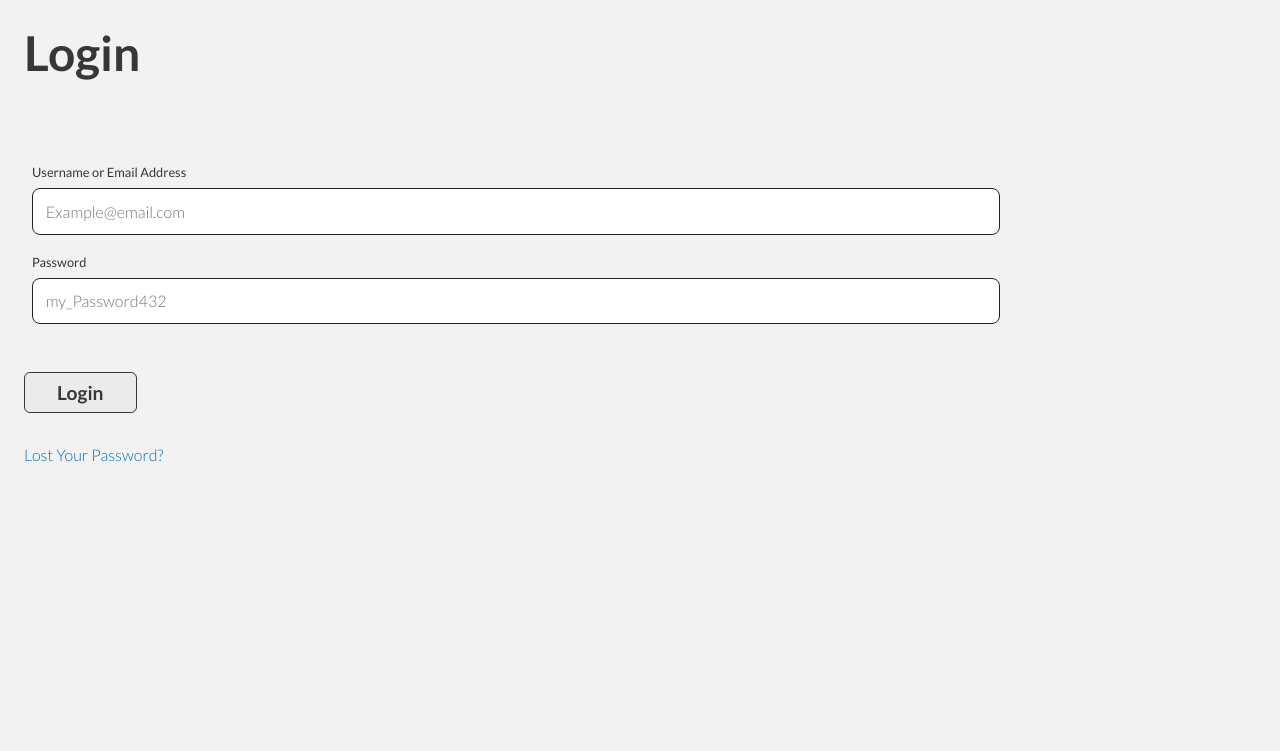
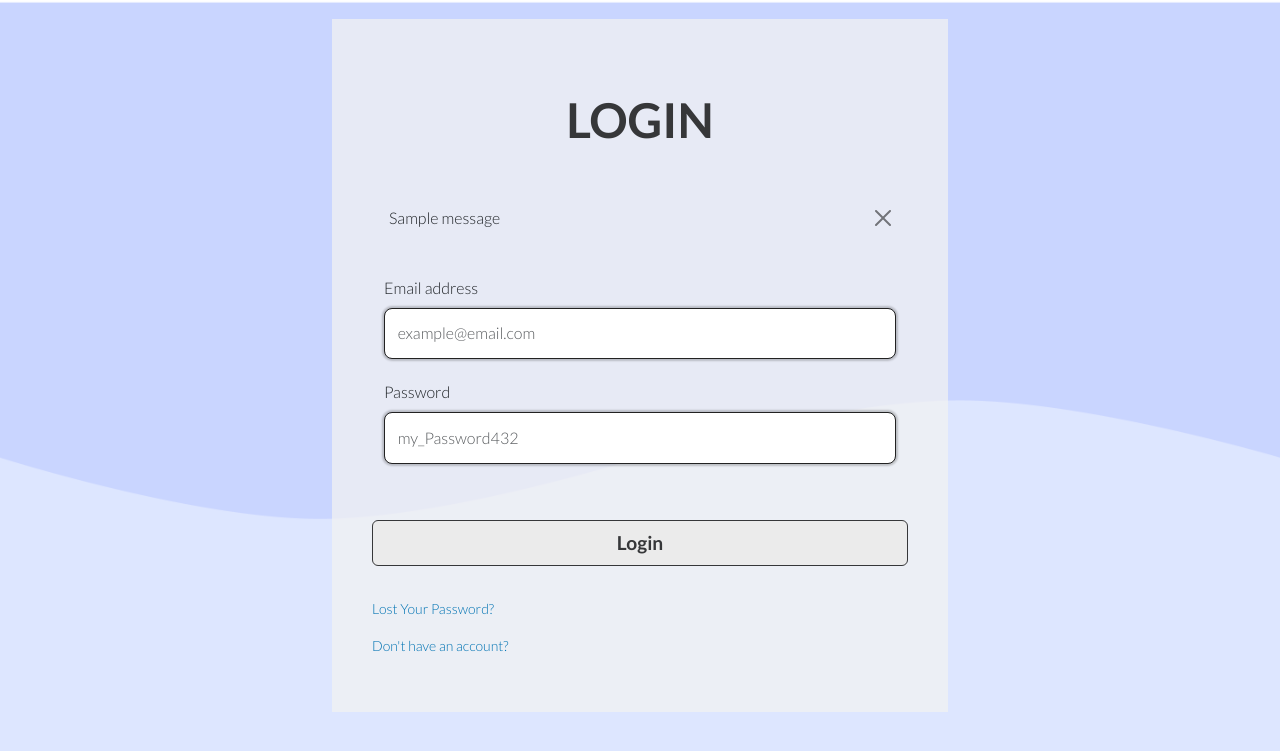
Before and after one commit to Bruno-Nicolai/Form-TABOOLA, a Django app: page /auth/login/ in a window 1280 px wide. Shown: the top 751 px of the page. Run offline with Django 4.2, Linux system fonts and the light colour scheme; tables that the repository leaves empty hold one stand-in row (values such as "Sample post"); one stand-in notice (Sample message) is shown.

Commit message:
Without working login

```diff
--- /dev/null
+++ b/templates/base/base.html
@@ -0,0 +1,21 @@
+{% load static %}
+
+<!DOCTYPE html>
+<html lang="en">
+  <head>
+      <meta charset="UTF-8" />
+      <meta name="viewport" content="width=device-width, initial-scale=1.0" />
+      <meta http-equiv="X-UA-Compatible" content="ie=edge" />
+
+      <title>{% block title %}{% endblock %}</title>
+      <link rel="stylesheet" href="https://cdn.jsdelivr.net/npm/bootstrap@5.3.1/dist/css/bootstrap.min.css" />
+      <link rel="stylesheet" href="{% static 'general/src/css/base.css' %}" />
+      {% block head %}{% endblock %}
+
+    </head>
+    <body>
+    {% block body %}{% endblock %}
+      </div>
+    </div>
+  </body>
+</html>
--- /dev/null
+++ b/templates/static/general/src/css/base.css
@@ -0,0 +1,147 @@
+@import url("https://fonts.googleapis.com/css2?family=Lato:wght@100;300;400;700&display=swap");
+
+*,
+*::before,
+*::after {
+  margin: 0;
+  padding: 0;
+  outline: none;
+  border: 0;
+  box-sizing: border-box;
+}
+
+body {
+  background-image: url('/static/general/assets/images/Wireframe.png');
+  background-size: cover;
+  max-height: 100vh;
+  overflow: hidden;
+  display: flex;
+  align-items: center;
+  justify-content: center;
+  overflow: scroll;
+  font-weight: 300;
+  font-family: "Lato", sans-serif;
+  margin: 1.2em;
+}
+
+:root {
+  --color-primary: #0073b3;
+  --color-success: #00bf8e;
+  --color-danger: #f75842;
+  --color-danger-variant: rgba(247, 88, 66, 0.4);
+  --color-warning: #ee9900;
+
+  --color-black: #525250;
+  --color-white: #f2f2f2;
+  --color-white-transparent: #f2f2f2c0;
+
+  --color-bg-input: #d4d4d4;
+  --color-text: #363739;
+  --color-bg-button: #ebebeb;
+  --color-bg-button-hover: #000;
+
+  --transition: all 400ms ease;
+}
+
+p,
+h1,
+h2,
+h3,
+h4,
+h5,
+h6 {
+  color: var(--color-text);
+}
+
+p {
+  text-align: justify;
+  color: var(--color-text);
+  font-size: 14px;
+  font-weight: 300;
+  word-wrap: break-word;
+}
+
+h2 {
+  padding: 2rem 0;
+  font-size: 2em;
+  text-transform: uppercase;
+}
+
+a {
+  color: var(--color-primary);
+  text-decoration: none;
+  transition: var(--transition);
+}
+
+a:hover,
+a:focus {
+  color: var(--color-danger-variant);
+  font-weight: 700;
+  text-decoration: none;
+  transition: var(--transition);
+}
+
+.container-fluid {
+  padding: 2.5rem;
+  min-width: fit-content;
+  max-width: 32rem;
+}
+
+.container-sm {
+  min-width: fit-content;
+  max-width: 330px;
+}
+
+.form-control {
+  width: 100%;
+  margin: 0.5rem 0;
+  min-width: 32rem;
+  font-size: 18px;
+  display: block;
+  width: 100%;
+  font: inherit;
+  padding: 0.8rem;
+  border: 1px solid #222;
+  border-radius: 8px;
+  box-shadow: 0px 0px 2px 2px rgba(0, 0, 0, 0.2);
+}
+
+.form-control:focus {
+  outline: none;
+  border: 1px solid var(--color-primary);
+  box-shadow: 0px 0px 2px 2px var(--color-primary);
+}
+
+.form-label {
+  margin: 0.8rem 0 0;
+}
+
+.btn {
+  min-width: fit-content;
+  width: 100%;
+  cursor: pointer;
+  margin: 3rem 0 2rem 0;
+}
+
+.btn input,
+.btn-primary {
+  padding: 0.5rem 2rem;
+  transition: var(--transition);
+  color: var(--color-text);
+  font-size: 1.2em;
+  font-weight: 700;
+  border-radius: 6px;
+  background-color: var(--color-bg-button);
+  border: 0.1px solid var(--color-text);
+}
+
+.btn-primary:hover {
+  background-color: var(--color-bg-button-hover);
+  color: var(--color-white);
+  outline: none;
+}
+
+.btn-primary:focus {
+  background-color: var(--color-primary);
+  transition: none;
+}
--- /dev/null
+++ b/templates/static/users/src/css/login.css
@@ -0,0 +1,5 @@
+h2 {
+  font-size: 3rem;
+  font-weight: 700;
+  color: var(--color-text);
+}
--- a/templates/static/users/src/css/style.css
+++ /dev/null
@@ -1,130 +0,0 @@
-*,
-*::before,
-*::after {
-    margin: 0;
-    padding: 0;
-    outline: none;
-    box-sizing: border-box;
-}
-
-:root {
-    --color-primary: #0073B3;
-    --color-success: #00bf8e;
-    --color-danger: #f75842;
-    --color-danger-variant: rgba(247, 88, 66, 0.4);
-
-    --color-black: #525250;
-    --color-white: #f2f2f2;
-
-    --color-bg-input: #fff;
-    --color-text: #363739;
-    --color-bg-button: #EBEBEB;
-    --color-bg-button-hover: #000000;
-
-    --transition: all 400ms ease;
-}
-
-main {
-    width: 100%;
-    min-height: 100vh;
-    overflow: hidden;
-    background: white;
-    padding: 2rem;
-    display: flex;
-    outline: none;
-    align-items: center;
-    justify-content: center;
-}
-
-a {
-    color: var(--color-primary);
-    text-decoration: none;
-}
-
-body,
-input {
-    font-weight: 300;
-    font-family: "Lato", sans-serif;
-}
-
-body {
-    position: relative;
-    max-width: 1024px;
-    width: 100%;
-    padding: 1.5em;
-    background: #f2f2f2;
-}
-
-.form-wrapper h2 {
-    font-size: 3rem;
-    font-weight: 700;
-    color: var(--color-text);
-}
-
-.form-wrapper form {
-    position: relative;
-    width: 100%;
-    max-width: 1024px;
-    height: auto;
-    margin-top: 5rem;
-    background: #f2f2f2;
-}
-
-.form-wrapper form .input-group {
-    margin: 0 0 4rem .5rem;
-    margin-bottom: 1rem;
-}
-
-.form-wrapper form .input-group label {
-    font-size: .8em;
-    font-weight: 400;
-    margin-bottom: 1rem;
-    color: var(--color-text);
-}
-
-.form-wrapper form .input-field {
-    width: 100%;
-    margin: .5rem 0;
-    min-width: 32rem;
-    font-size: 18px;
-    display: block;
-    width: 100%;
-    font: inherit;
-    padding: .8rem;
-    border: 1px solid #222;
-    border-radius: 8px;
-}
-
-.form-wrapper form .input-field:focus {
-    outline: none;
-    border-color: var(--color-primary);
-}
-
-.button {
-    background-color: var(--color-bg-button);
-    max-width: fit-content;
-    margin: 3rem 0 2rem 0;
-}
-
-.button input {
-    cursor: pointer;
-    border: .5px solid var(--color-text);
-    background-color: var(--color-bg-button);
-    transition: 0.2s;
-    color: var(--color-text);
-    font-size: 1.2em;
-    font-weight: 700;
-    transition: all .3s ease;
-    width: 100%;
-    padding: .5rem 2rem;
-    border-radius: 6px;
-}
-
-.button input:hover {
-    background-color: var(--color-bg-button-hover);
-    color: var(--color-white);
-    font-weight: 700;
-    background: #000;
-    outline: none;
-    width: 100%;
-}
--- a/users/templates/login.html
+++ b/users/templates/login.html
@@ -1,62 +1,47 @@
+{% extends 'base/base.html' %}
 {% load static %}
 
-<!DOCTYPE html>
-<html lang="en">
-  <head>
-    <meta charset="UTF-8" />
-    <meta name="viewport" content="width=device-width, initial-scale=1.0" />
-    <meta http-equiv="X-UA-Compatible" content="ie=edge" />
-    <link rel="preconnect" href="https://fonts.googleapis.com" />
-    <link rel="preconnect" href="https://fonts.gstatic.com" crossorigin />
-    <link
-      href="https://fonts.googleapis.com/css2?family=Lato:wght@100;300;400;700&display=swap"
-      rel="stylesheet"
-    />
-    <link rel="stylesheet" href="{% static 'users/src/css/style.css' %}" />
-    <title>Login Form</title>
-  </head>
-  <body>
-    <div class="wrapper">
-      <div class="form-wrapper">
+{% block head %}
+  <link rel="stylesheet" href="{% static 'users/src/css/login.css' %}" />
+{% endblock %}
+
+{% block body %}
+  <div class="container-fluid" style="background: var(--color-white-transparent);">
+    <div class="text-center">
       <h2>Login</h2>
-        <form action="index.html" autocomplete="off" class="login-form">
-          <div class="input-group">
-            <label for="username">Username or Email Address</label>
-            <input
-              class="input-field"
-              type="text"
-              name="username"
-              required
-              minlength="5"
-              placeholder="Example@email.com"
-              autocomplete="off"
-            />
-          </div>
-          <div class="input-group">
-            <label for="password">Password</label>
-            <input
-              class="input-field"
-              type="password"
-              name="password"
-              required
-              minlength="6"
-              placeholder="my_Password432"
-              autocomplete="off"
-            />
     </div>
 
-          <div class="button">
-            <input type="submit" value="Login"/>
+    {% if messages %}
+        {% for message in messages %}
+            <div class="alert alert-{{ message.tags }} alert-dismissible fade show" role="alert">
+                {{ message }}
+            <button type="button" class="btn-close" data-bs-dismiss="alert" aria-label="Close"></button>
+            </div>
+        {% endfor %}
+    {% endif %}
+
+    <form action="{% url 'login' %}" method="POST" autocomplete="off" class="login-form">
+      {% csrf_token %}
+
+      <div class="container">
+        <label for="email" class="form-label">Email address</label>
+        <input type="email" required name="email" placeholder="example@email.com" class="form-control" autocomplete="off" />
+      </div>
+      <div class="container">
+        <label for="password" class="form-label">Password</label>
+        <input type="password" required name="password" placeholder="my_Password432" class="form-control" minlength="6" autocomplete="off" />
       </div>
 
+      <input class="btn btn-primary text-nowrap" type="submit" value="Login" />
+
       <div class="forgot-password">
-            <a href="#"><p>Lost Your Password?</p></a>
+        <p>
+          <a href="#">Lost Your Password?</a>
+        </p>
       </div>
-          <!-- <div class="signup">
-            <a href="#"><p>Don't have an account?</p></a>
-          </div> -->
+      <div class="signup">
+        <p><a href="#">Don't have an account?</a></p>
+      </div>
     </form>
   </div>
-    </div>
-  </body>
-</html>
+{% endblock %}
--- a/users/urls.py
+++ b/users/urls.py
@@ -8,4 +8,5 @@ urlpatterns = [
     path('register/', views.register, name='register'),
     # path('profile/', views.profile, name='profile'),
     # path('edit_profile/', views.edit_profile, name='edit_profile'),
+    path('main/', views.fill_form, name='fill_form'),
 ]
--- a/users/views.py
+++ b/users/views.py
@@ -1,10 +1,12 @@
-from django.shortcuts import render
+from django.shortcuts import render, redirect
 from django.http import HttpResponse
 from django.contrib.auth.models import User
-from django.contrib import messages
+from django.contrib import messages, auth
 from django.contrib.messages import constants
 from django.contrib.auth import authenticate, login, logout
 from django.shortcuts import redirect
+from django.urls import reverse
+from django.contrib.auth import login
 
 # Create your views here.
 
@@ -12,10 +14,48 @@ def login(request):
     if request.method == 'GET':
         return render(request, 'login.html')
         # return HttpResponse('welcome back!')
+    elif request.method == 'POST':
+        email = request.POST.get('email')
+        pwd = request.POST.get('password')
+        if len(email.strip()) == 0 or len(pwd.strip()) == 0:
+            messages.add_message(request, constants.ERROR, 'Try Again')
+            return redirect(reverse('login'))
+
+        user = auth.authenticate(email=email, password=pwd)
+        # return HttpResponse(f'{email}, {pwd}')
+        if not user:
+            messages.add_message(request, constants.ERROR, 'Try Again')
+            return redirect(reverse('login'))
+        auth.login(request, user)
+        return redirect('/users/main/')
 
 def logout(request):
     logout(request),
     return redirect('/auth/login')
 
 def register(request):
-    return render(request, 'register.html')
+    if request.method == 'GET':
+        return render(request, 'register.html')
+        # return HttpResponse('welcome back!')
+    elif request.method == 'POST':
+        email = request.POST.get('email')
+        name = request.POST.get('first_name')
+        last_name = request.POST.get('last_name')
+        pwd = request.POST.get('password')
+        confirm_pwd = request.POST.get('confirm-password')
+
+        if any(value.strip() == '' for value in [email, name, last_name, pwd, confirm_pwd]) or pwd != confirm_pwd or user.exists():
+            messages.add_message(request, constants.ERROR, 'Invalid: try again. Make sure to correctly fill all empty spaces.')
+            return redirect(reverse('register'))
+
+        user = User.objects.create_user(email=email, password=pwd, first_name=name, last_name=last_name)
+        messages.add_message(request, constants.SUCCESS, 'Invalid: try again. Make sure to correctly fill all empty spaces.')
+        # return HttpResponse(f'{email}, {name}, {last_name}, {pwd}, {confirm_pwd}')
+        return redirect(reverse('login'))
+
+def fill_form(request):
+    if request.method == 'GET':
+        return render(request, 'main.html')
+    elif request.method == 'POST':
+
+        return redirect(reverse('login'))
```
Also changed, not shown: btmforms/settings.py (+17 -0 lines), templates/static/users/src/css/main.css (added, +71 -0 lines), users/templates/main.html (added, +47 -0 lines), users/templates/register.html (+67 -1 lines), db.sqlite3, templates/static/general/assets/images/Wireframe.png (added), templates/static/users/assets/images/BTM_Logo_darker.png (added), templates/static/users/assets/images/taboola-logo.png (added), templates/static/users/src/css/register.css (added). Lines whose indentation alone changed are shown as unchanged.
